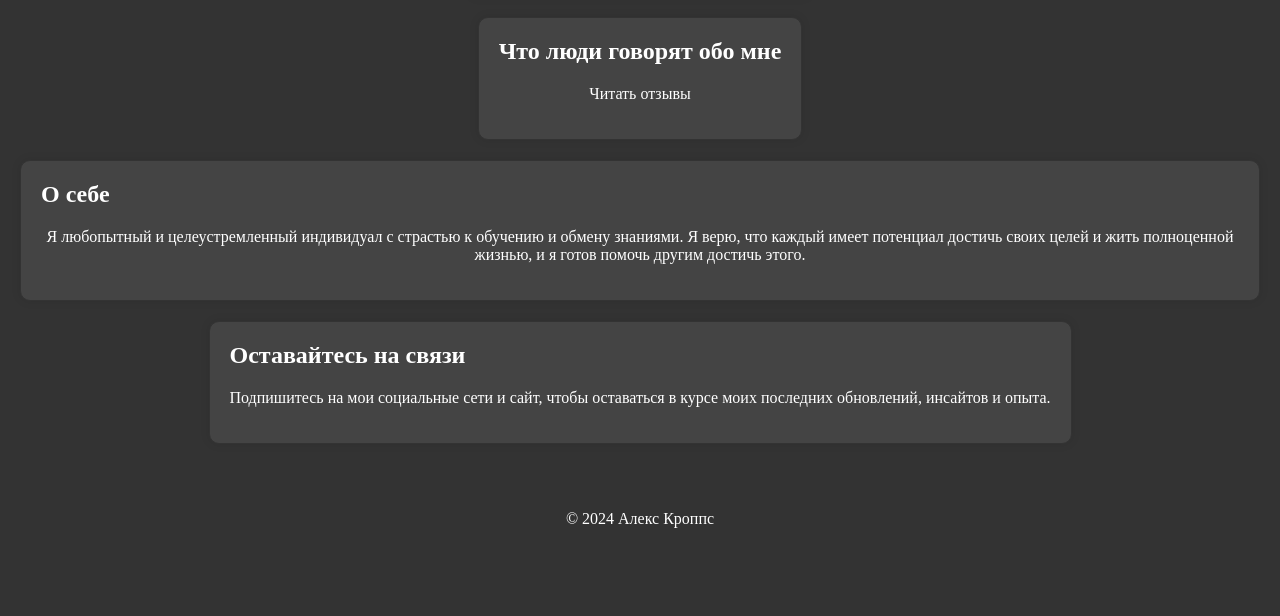
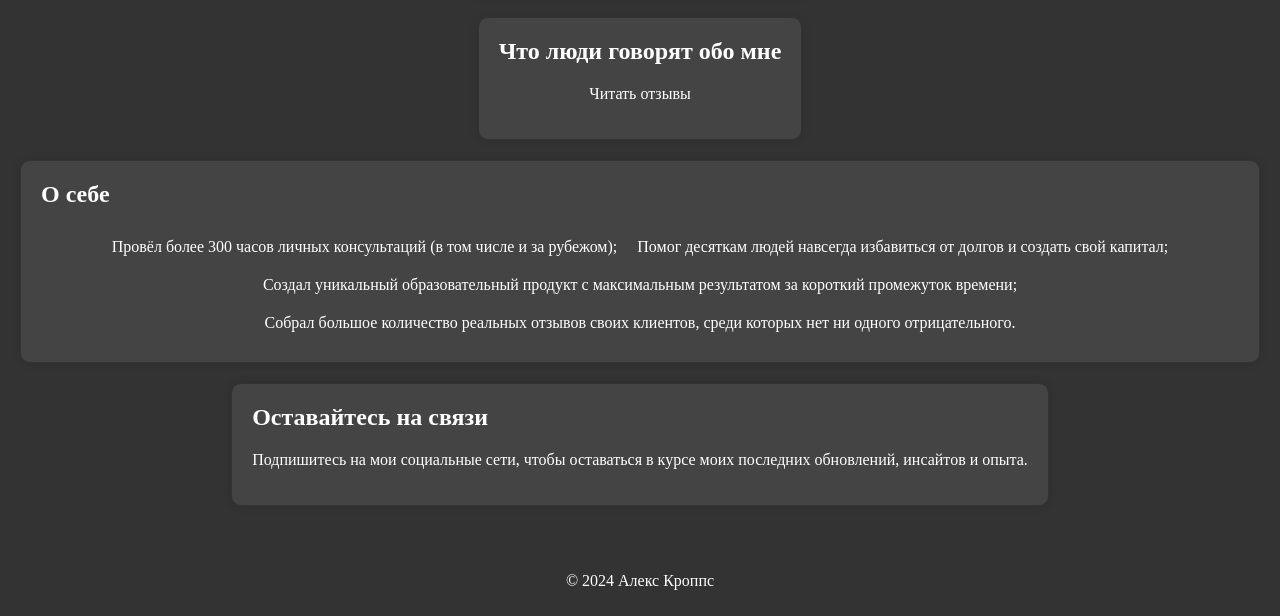
Before and after one commit to alex-kropps/social, a plain HTML site: page index.html in a window 1280 px wide. Shown: the part 401-1017 px from the top of the page. Before the commit the page ends 955 px from the top, so only its background shows below. Drawn offline with Linux system fonts and the light colour scheme.

Commit message:
Update index.html

```diff
--- a/index.html
+++ b/index.html
@@ -13,7 +13,7 @@
 			<img src="images/image.jpg" alt="Логотип Алекса Кроппса">
 		</div>
 		<h1>Добро пожаловать </h1>
-		<p>Я Кропочев Александр, независимый консультант в сфере личных финансов.</p>
+		<p>Я Александр Кропочев, эксперт в сфере личных финансов.</p>
 	</header>
 	<main>
 		<section id="connect">
@@ -32,11 +32,16 @@
 		</section>
 		<section id="about">
 			<h2>О себе</h2>
-			<p>Я любопытный и целеустремленный индивидуал с страстью к обучению и обмену знаниями. Я верю, что каждый имеет потенциал достичь своих целей и жить полноценной жизнью, и я готов помочь другим достичь этого.</p>
+			    <ul>
+    				<li>Провёл более 300 часов личных консультаций (в том числе и за рубежом);</li>
+      		     	<li>Помог десяткам людей навсегда избавиться от долгов и создать свой капитал;</li>
+     				<li>Создал уникальный образовательный продукт с максимальным результатом за короткий промежуток времени;</li>
+   					<li>Собрал большое количество реальных отзывов своих клиентов, среди которых нет ни одного отрицательного.</li>
+			    </ul>
 		</section>
 		<section id="stay-tuned">
 			<h2>Оставайтесь на связи</h2>
-			<p>Подпишитесь на мои социальные сети и сайт, чтобы оставаться в курсе моих последних обновлений, инсайтов и опыта.</p>
+			<p>Подпишитесь на мои социальные сети, чтобы оставаться в курсе моих последних обновлений, инсайтов и опыта.</p>
 		</section>
 	</main>
 	<footer>
```
